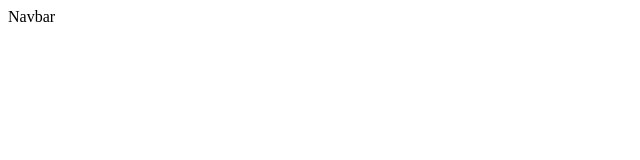
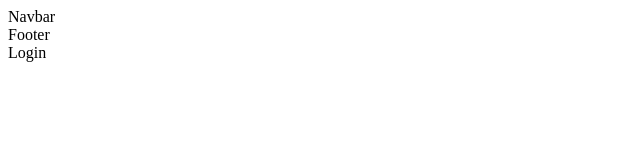
Before and after one commit to olritch/original-graphics, a React (Create React App) app: page / in a window 1280 px wide. Shown: the top 160 px of the page, without its empty margins (0-640 px from the left). Built offline with nearby package versions, Linux system fonts and the light colour scheme.

Commit message:
components added

```diff
--- a/src/components/App.js
+++ b/src/components/App.js
@@ -1,11 +1,17 @@
 import React from 'react';
 import Navbar from './Navbar';
+import Footer from './Footer';
+import Login from './Login';
 
 class App extends React.Component {
 
     render() {
         return (
-            <Navbar />
+            <div>
+                <Navbar />
+                <Footer />
+                <Login />
+            </div>
         )
     }
 }
--- /dev/null
+++ b/src/components/Footer.js
@@ -0,0 +1,15 @@
+import React from 'react';
+
+class Footer extends React.Component {
+
+    render() {
+        return (
+            <div>
+                Footer
+            </div>
+        )
+    }
+}
+export default Footer;
+
+// class component render() {}
--- /dev/null
+++ b/src/components/Login.js
@@ -0,0 +1,13 @@
+import React from 'react';
+
+class Login extends React.Component {
+
+    render() {
+        return (
+            <div>
+                Login
+            </div>
+        )
+    }
+}
+export default Login;
```
